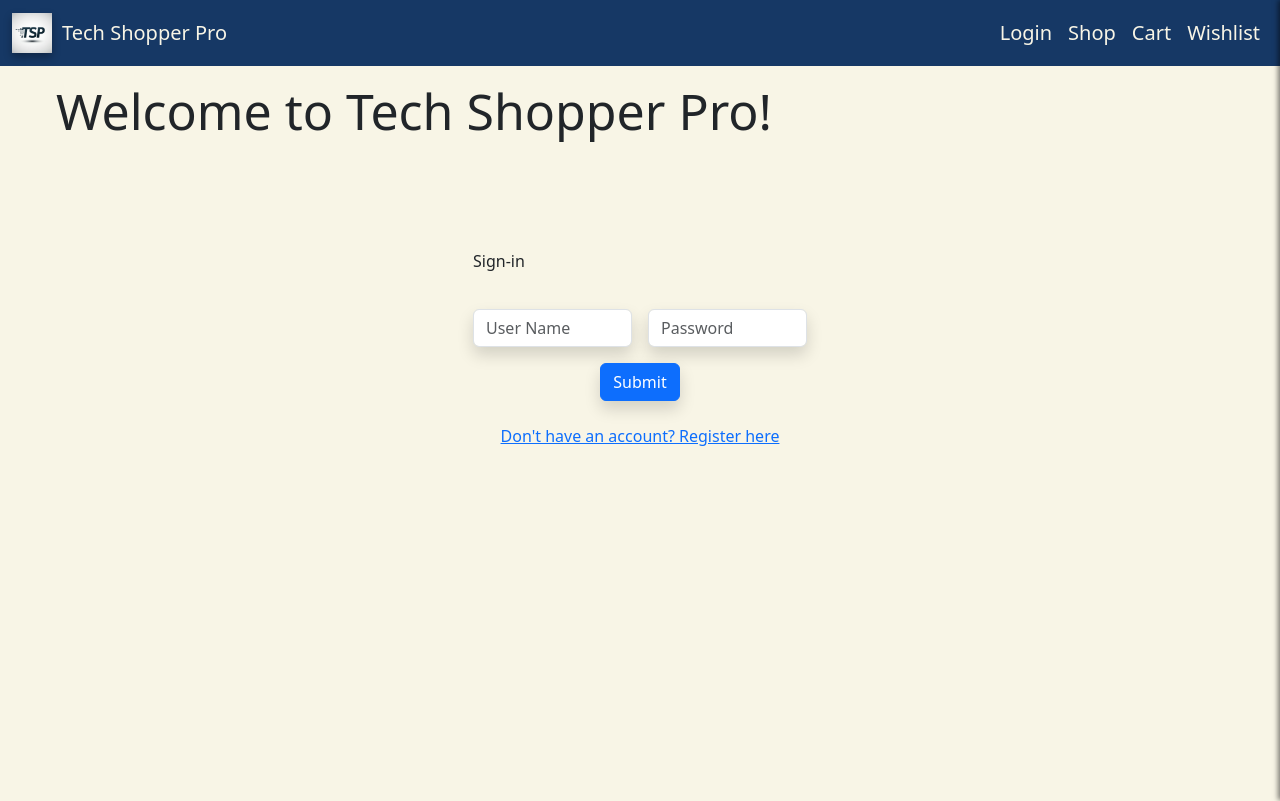
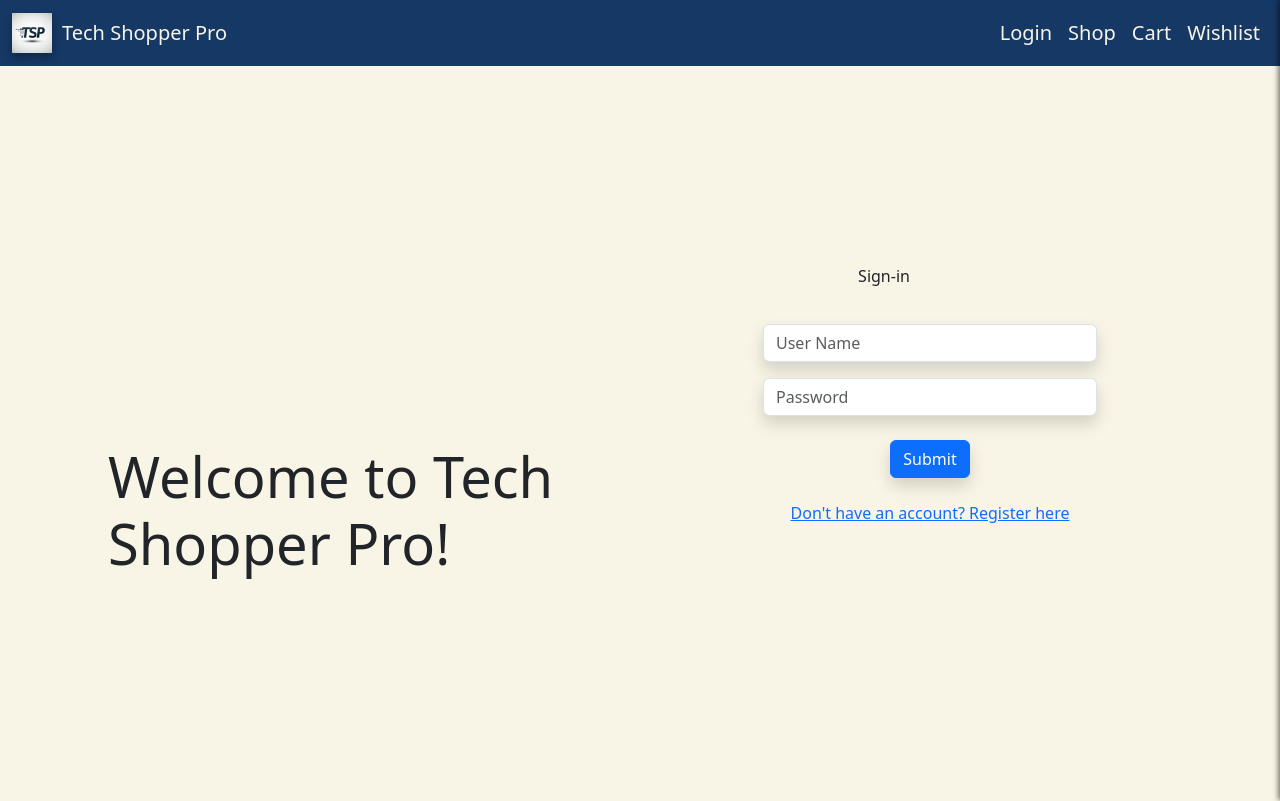
Before and after one commit to Vtencouchclimbr/Tech-Shopper-Pro, a React (Vite) app in the folder Client/: page / in a window 1280 px wide. Shown: the top 801 px of the page. Built offline with nearby package versions, Linux system fonts and the light colour scheme.

Commit message:
debug mobile first styling

```diff
--- a/Client/src/App.tsx
+++ b/Client/src/App.tsx
@@ -5,7 +5,7 @@ import { useWishlist } from './components/wishlistState';
 import React, { useState } from 'react';
 import './utils/offCanvas.css';
 
-const App: React.FC= () => {
+const App: React.FC = () => {
   const { state: wishlistState } = useWishlist();
   const [showWishlist, setShowWishlist] = useState(false);
 
@@ -16,12 +16,12 @@ const App: React.FC= () => {
   return (
     <div className="d-flex flex-column min-vh-100">
       {/* Navbar stays at the top on all screen sizes */}
-      <Navbar toggleWishlist={toggleWishlist} />  {/* Pass the toggle function to Navbar */}
+      <Navbar toggleWishlist={toggleWishlist} /> {/* Pass the toggle function to Navbar */}
 
       {/* Main content area */}
       <main style={{ backgroundColor: '#f8f5e6' }} className="flex-grow-1 d-flex justify-content-center align-items-center">
         {/* Responsive container for the content */}
-        <div className="container-fluid p-2">
+        <div className="container-fluid p-3 p-md-5">
           <Outlet />
         </div>
       </main>
@@ -33,7 +33,7 @@ const App: React.FC= () => {
       <div className={`off-canvas ${showWishlist ? 'show' : ''}`}>  {/* slides in from the right */}
         <div className="off-canvas-header">
           <h2>Your Wishlist</h2>
-          <button onClick={toggleWishlist}>Close</button>
+          <button onClick={toggleWishlist} className="wishlist-close-btn">Close</button>
         </div>
         <div className="off-canvas-body">
           {wishlistState.items.length === 0 ? (
@@ -52,6 +52,6 @@ const App: React.FC= () => {
       </div>
     </div>
   );
-}
+};
 
 export default App;
--- a/Client/src/components/Carousel.tsx
+++ b/Client/src/components/Carousel.tsx
@@ -18,6 +18,7 @@ const Carousel = () => {
           throw new Error('Failed to fetch products');
         }
         const data = await response.json();
+        console.log(`My data: ${data}`);  // Debug: log the fetched data to the console
         setProducts(data);
         setLoading(false);
       } catch (error: unknown) {
--- a/Client/src/pages/Home.tsx
+++ b/Client/src/pages/Home.tsx
@@ -48,18 +48,16 @@ function Login() {
   };
 
   return (
-    <div>
-      <div className="hiddenContainer d-none d-lg-block d-md-block ms-5">
-        <p style={{ fontSize: '50px' }}>Welcome to Tech Shopper Pro!</p>
+    <div className="container-fluid vh-100 d-flex justify-content-center align-items-center">
+      <div className="hiddenContainer d-none d-lg-block ms-5">
+        <h1 className="display-4">Welcome to Tech Shopper Pro!</h1>
       </div>
-      <div className="d-flex container-fluid formContainer">
+      <div className="formContainer col-12 col-md-8 col-lg-6">
         <form className="row g-3" onSubmit={handleFormSubmit}>
-          <p className="offerText">
-            Sign-in
-          </p>
+          <p className="offerText text-center">Sign-in</p>
 
           {/* User Name */}
-          <div className="col-12 col-md-6">
+          <div className="col-12">
             <input
               value={formInfo.username}
               name="username"
@@ -71,24 +69,24 @@ function Login() {
           </div>
 
           {/* Password */}
-          <div className="col-12 col-md-6">
+          <div className="col-12 mt-3">
             <input
               value={formInfo.password}
-              name="password" // Changed from lastName to password
+              name="password"
               onChange={handleInput}
               className="form-control shadow"
-              type="password" // Changed type to password for security
+              type="password"
               placeholder="Password"
             />
           </div>
 
           {/* Submit Button */}
-          <div className="col-12 text-center">
+          <div className="col-12 text-center mt-4">
             <button className="btn btn-primary shadow" type="submit">
               Submit
             </button>
           </div>
-          <Link to="/register" className="btn btn-link">
+          <Link to="/register" className="btn btn-link mt-3">
             Don't have an account? Register here
           </Link>
         </form>
```
Also changed, not shown: 2 other files (tests, documents, lock files or other folders).
